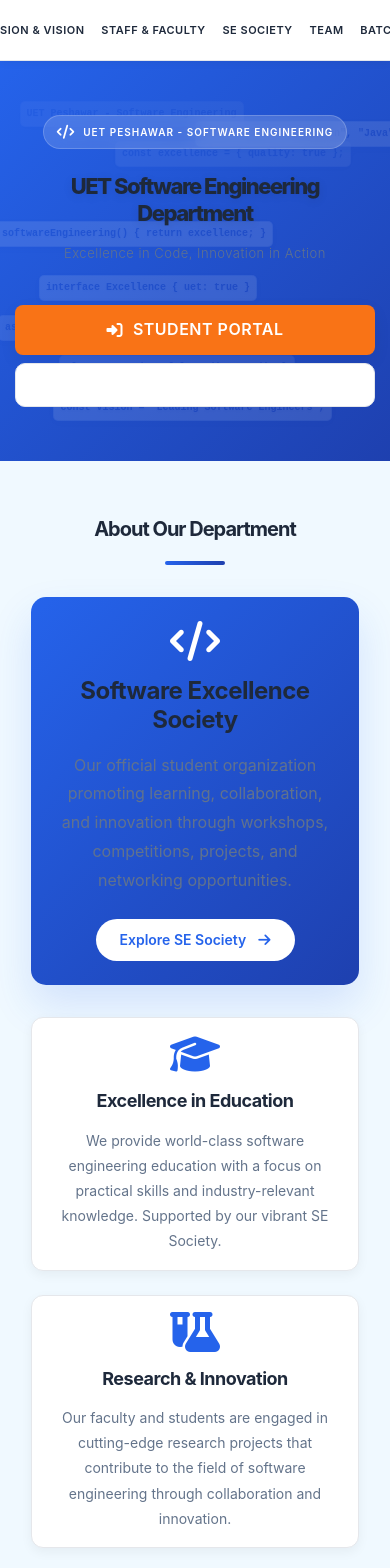
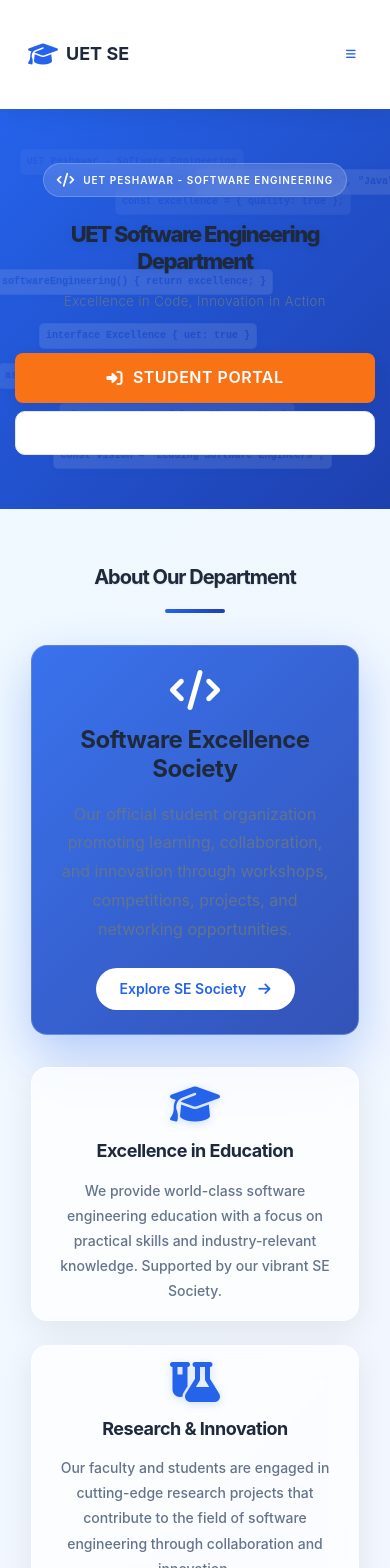
Before and after one commit to HamidKhan1001/Software_eng_uet, a React (Create React App) app in the folder software/: page / in a window 390 px wide. Shown: the top 1568 px of the page. Built offline with nearby package versions, Linux system fonts and the light colour scheme; no server answers.

Commit message:
feat: add glassmorphism, improve text visibility, enhance hamburger menu and home page styling

```diff
--- a/software/src/pages/Home.js
+++ b/software/src/pages/Home.js
@@ -1,9 +1,10 @@
-import React, { useEffect } from "react";
+import React, { useEffect, useState } from "react";
 import { Link, useNavigate } from "react-router-dom";
 import "../styles/home.css";
 
 export default function Home() {
   const navigate = useNavigate();
+  const [menuOpen, setMenuOpen] = useState(false);
 
   // Scroll animation observer
   useEffect(() => {
@@ -70,8 +71,16 @@ export default function Home() {
 
   return (
     <div className="home-page">
-      {/* Navigation Links */}
+      {/* Navigation Bar with Hamburger */}
       <nav className="home-nav">
+        <div className="nav-container">
+          <div className="nav-brand">
+            <i className="fas fa-graduation-cap"></i>
+            <span>UET SE</span>
+          </div>
+
+          {/* Desktop Navigation */}
+          <div className="nav-links-desktop">
             <button onClick={() => scrollToSection("about")}>About Us</button>
             <button onClick={() => scrollToSection("motive")}>Mission & Vision</button>
             <button onClick={() => scrollToSection("staff")}>Staff & Faculty</button>
@@ -79,6 +88,30 @@ export default function Home() {
             <button onClick={() => scrollToSection("team")}>Team</button>
             <button onClick={() => scrollToSection("batches")}>Batches</button>
             <button onClick={() => scrollToSection("contact")}>Contact</button>
+          </div>
+
+          {/* Hamburger Button */}
+          <button
+            className="hamburger-menu"
+            onClick={() => setMenuOpen(!menuOpen)}
+            aria-label="Toggle menu"
+          >
+            <i className={`fas fa-${menuOpen ? 'times' : 'bars'}`}></i>
+          </button>
+
+          {/* Mobile Navigation */}
+          {menuOpen && (
+            <div className="nav-links-mobile">
+              <button onClick={() => { scrollToSection("about"); setMenuOpen(false); }}>About Us</button>
+              <button onClick={() => { scrollToSection("motive"); setMenuOpen(false); }}>Mission & Vision</button>
+              <button onClick={() => { scrollToSection("staff"); setMenuOpen(false); }}>Staff & Faculty</button>
+              <button onClick={() => { navigate("/se-society"); setMenuOpen(false); }}>SE Society</button>
+              <button onClick={() => { scrollToSection("team"); setMenuOpen(false); }}>Team</button>
+              <button onClick={() => { scrollToSection("batches"); setMenuOpen(false); }}>Batches</button>
+              <button onClick={() => { scrollToSection("contact"); setMenuOpen(false); }}>Contact</button>
+            </div>
+          )}
+        </div>
       </nav>
 
       {/* Hero Section */}
@@ -223,20 +256,33 @@ export default function Home() {
           <div className="team-grid">
             {teamMembers.map((member, idx) => {
               const imagePath = getImagePath(member.name);
+              const initials = member.name.split(' ').map(n => n[0]).join('').toUpperCase();
               return (
-                <div key={idx} className="team-member">
-                  <div className="member-photo">
-                    <img src={imagePath} alt={member.name} style={{width: "100%", height: "100%", objectFit: "cover"}} onError={(e) => {e.target.style.display = "none"; if(e.target.nextElementSibling) e.target.nextElementSibling.style.display = "flex";}} />
-                    <i className="fas fa-user-circle" style={{display: "none", fontSize: "60px"}}></i>
+                <div key={idx} className="team-card">
+                  <div className="team-card-image">
+                    <img
+                      src={imagePath}
+                      alt={member.name}
+                      style={{width: "100%", height: "100%", objectFit: "cover"}}
+                      onError={(e) => {
+                        e.target.style.display = "none";
+                        if(e.target.nextElementSibling) {
+                          e.target.nextElementSibling.style.display = "flex";
+                        }
+                      }}
+                    />
+                    <div className="member-avatar-fallback" style={{display: "none", width: "100%", height: "100%", background: `linear-gradient(135deg, #2563eb, #1e40af)`, alignItems: "center", justifyContent: "center", fontSize: "2rem", color: "white", fontWeight: "bold"}}>
+                      {initials}
                     </div>
-                  <h3>{member.name}</h3>
+                  </div>
+                  <h4>{member.name}</h4>
                   <p className="member-role">{member.role}</p>
                 </div>
               );
             })}
           </div>
-          <p className="team-note">
-            📸 Add photos to <code>src/assets/members/</code> with names like <code>malak-saad-khan.jpg</code>
+          <p className="team-note" style={{textAlign: "center", marginTop: "2rem", color: "var(--text-secondary)", fontSize: "13px"}}>
+            📸 Add photos to <code style={{background: "var(--light)", padding: "2px 6px", borderRadius: "4px"}}>public/assets/members/</code> with names like <code style={{background: "var(--light)", padding: "2px 6px", borderRadius: "4px"}}>HamidNaeem.jpeg</code>
           </p>
         </div>
       </section>
--- a/software/src/styles/global.css
+++ b/software/src/styles/global.css
@@ -44,6 +44,7 @@
   margin: 0;
   padding: 0;
   box-sizing: border-box;
+  transition: background-color 0.3s ease, border-color 0.3s ease, color 0.3s ease;
 }
 
 html {
@@ -78,16 +79,19 @@ h1, h2, h3, h4, h5, h6 {
   line-height: 1.2;
   margin-bottom: var(--spacing-md);
   color: var(--text-primary);
+  text-rendering: optimizeLegibility;
 }
 
 h1 {
   font-size: clamp(28px, 6vw, 48px);
   letter-spacing: -1.5px;
+  text-shadow: 0 1px 3px rgba(0, 0, 0, 0.1);
 }
 
 h2 {
   font-size: clamp(24px, 5vw, 40px);
   letter-spacing: -1px;
+  text-shadow: 0 1px 2px rgba(0, 0, 0, 0.08);
 }
 
 h3 {
@@ -97,6 +101,10 @@ h3 {
 
 h4 {
   font-size: 18px;
+}
+
+p, a, label, button, span {
+  color: var(--text-primary);
 }
 
 h5 {
--- a/software/src/styles/home.css
+++ b/software/src/styles/home.css
@@ -1,4 +1,4 @@
-/* Home Page - Professional & Responsive */
+/* Home Page - Professional & Responsive with Glassmorphism */
 
 :root {
   --primary: #2563eb;
@@ -11,6 +11,8 @@
   --border: #e0e7ff;
   --shadow: 0 10px 30px rgba(37, 99, 235, 0.1);
   --shadow-lg: 0 20px 40px rgba(37, 99, 235, 0.15);
+  --glassmorphism-bg: rgba(255, 255, 255, 0.7);
+  --glassmorphism-border: rgba(255, 255, 255, 0.3);
 }
 
 * {
@@ -241,7 +243,7 @@
   border: none;
   border-radius: 10px;
   cursor: pointer;
-  transition: all 0.3s ease;
+  transition: all 0.4s cubic-bezier(0.25, 0.46, 0.45, 0.94);
   text-decoration: none;
   display: inline-flex;
   align-items: center;
@@ -275,20 +277,47 @@
 
 /* ===== HOME NAVIGATION ===== */
 .home-nav {
-  background: white;
-  padding: 1.5rem;
-  display: flex;
-  justify-content: center;
-  gap: 2rem;
-  flex-wrap: wrap;
-  border-bottom: 1px solid var(--border);
-  box-shadow: 0 2px 8px rgba(0, 0, 0, 0.05);
+  background: rgba(255, 255, 255, 0.85);
+  backdrop-filter: blur(10px);
+  border-bottom: 1px solid var(--glassmorphism-border);
+  box-shadow: 0 4px 20px rgba(0, 0, 0, 0.08);
   position: sticky;
   top: 0;
   z-index: 100;
+  transition: all 0.3s ease;
 }
 
-.home-nav button {
+.nav-container {
+  max-width: 1400px;
+  margin: 0 auto;
+  padding: 1.5rem;
+  display: flex;
+  justify-content: space-between;
+  align-items: center;
+  position: relative;
+}
+
+.nav-brand {
+  display: flex;
+  align-items: center;
+  gap: 0.5rem;
+  font-weight: 700;
+  font-size: 18px;
+  color: var(--primary);
+}
+
+.nav-brand i {
+  font-size: 24px;
+}
+
+.nav-links-desktop {
+  display: flex;
+  gap: 2rem;
+  align-items: center;
+}
+
+.nav-links-desktop button,
+.nav-links-mobile button {
   background: none;
   border: none;
   color: var(--text-primary);
@@ -296,17 +325,19 @@
   font-size: 14px;
   cursor: pointer;
   padding: 0.5rem 1rem;
-  transition: all 0.3s ease;
+  transition: all 0.3s cubic-bezier(0.25, 0.46, 0.45, 0.94);
   position: relative;
   text-transform: uppercase;
   letter-spacing: 0.5px;
 }
 
-.home-nav button:hover {
+.nav-links-desktop button:hover,
+.nav-links-mobile button:hover {
   color: var(--primary);
 }
 
-.home-nav button::after {
+.nav-links-desktop button::after,
+.nav-links-mobile button::after {
   content: "";
   position: absolute;
   bottom: -2px;
@@ -318,8 +349,66 @@
   transition: width 0.3s ease;
 }
 
-.home-nav button:hover::after {
+.nav-links-desktop button:hover::after,
+.nav-links-mobile button:hover::after {
   width: 100%;
+}
+
+.hamburger-menu {
+  display: none;
+  background: none;
+  border: none;
+  font-size: 24px;
+  color: var(--primary);
+  cursor: pointer;
+  padding: 0.5rem;
+  transition: all 0.3s cubic-bezier(0.25, 0.46, 0.45, 0.94);
+  border-radius: 8px;
+}
+
+.hamburger-menu:hover {
+  color: var(--secondary);
+  background: rgba(37, 99, 235, 0.1);
+  transform: scale(1.1);
+}
+
+.nav-links-mobile {
+  display: none;
+  position: absolute;
+  top: 100%;
+  left: 0;
+  right: 0;
+  background: var(--glassmorphism-bg);
+  backdrop-filter: blur(15px);
+  flex-direction: column;
+  gap: 0;
+  border-bottom: 1px solid var(--glassmorphism-border);
+  box-shadow: 0 8px 32px rgba(0, 0, 0, 0.12);
+  animation: slideDown 0.3s cubic-bezier(0.25, 0.46, 0.45, 0.94);
+}
+
+.nav-links-mobile button {
+  width: 100%;
+  text-align: left;
+  padding: 1rem 1.5rem;
+  border-bottom: 1px solid var(--border);
+  position: relative;
+  text-transform: uppercase;
+}
+
+.nav-links-mobile button:last-child {
+  border-bottom: none;
+}
+
+@keyframes slideDown {
+  from {
+    opacity: 0;
+    transform: translateY(-10px);
+  }
+  to {
+    opacity: 1;
+    transform: translateY(0);
+  }
 }
 
 /* ===== SECTIONS ===== */
@@ -356,17 +445,19 @@
 
 /* About Section */
 .about-section {
-  background: var(--light);
+  background: linear-gradient(135deg, var(--light), rgba(224, 231, 255, 0.4));
 }
 
 .se-intro-banner {
-  background: linear-gradient(135deg, var(--primary), var(--secondary));
+  background: linear-gradient(135deg, rgba(37, 99, 235, 0.9), rgba(30, 64, 175, 0.9));
+  backdrop-filter: blur(10px);
   padding: 3rem;
-  border-radius: 15px;
+  border-radius: 16px;
   color: white;
   margin-bottom: 3rem;
   text-align: center;
-  box-shadow: var(--shadow-lg);
+  box-shadow: 0 20px 50px rgba(37, 99, 235, 0.3);
+  border: 1px solid rgba(255, 255, 255, 0.2);
 }
 
 .se-intro-icon {
@@ -413,25 +504,28 @@
 }
 
 .about-card {
-  background: white;
+  background: var(--glassmorphism-bg);
+  backdrop-filter: blur(12px);
   padding: 2rem;
-  border-radius: 12px;
+  border-radius: 16px;
   text-align: center;
-  transition: all 0.3s ease;
-  border: 1px solid var(--border);
-  box-shadow: 0 4px 12px rgba(0, 0, 0, 0.05);
+  transition: all 0.4s cubic-bezier(0.25, 0.46, 0.45, 0.94);
+  border: 1px solid var(--glassmorphism-border);
+  box-shadow: 0 8px 32px rgba(0, 0, 0, 0.08);
 }
 
 .about-card:hover {
-  transform: translateY(-5px);
-  box-shadow: var(--shadow-lg);
+  transform: translateY(-8px);
+  box-shadow: 0 20px 50px rgba(37, 99, 235, 0.2);
   border-color: var(--primary);
+  background: rgba(255, 255, 255, 0.95);
 }
 
 .card-icon {
   font-size: 40px;
   color: var(--primary);
   margin-bottom: 1rem;
+  filter: drop-shadow(0 2px 4px rgba(37, 99, 235, 0.2));
 }
 
 .about-card h3 {
@@ -445,22 +539,25 @@
   color: var(--text-secondary);
   font-size: 14px;
   line-height: 1.8;
+  font-weight: 500;
 }
 
 /* Team Section */
 .team-grid {
   display: grid;
-  grid-template-columns: repeat(auto-fit, minmax(200px, 1fr));
+  grid-template-columns: repeat(auto-fit, minmax(180px, 1fr));
   gap: 2rem;
 }
 
 .team-card {
   text-align: center;
-  transition: all 0.3s ease;
-  background: white;
+  transition: all 0.4s cubic-bezier(0.25, 0.46, 0.45, 0.94);
+  background: var(--glassmorphism-bg);
+  backdrop-filter: blur(12px);
   padding: 1.5rem;
-  border-radius: 12px;
-  box-shadow: 0 4px 12px rgba(0, 0, 0, 0.05);
+  border-radius: 16px;
+  box-shadow: 0 8px 32px rgba(0, 0, 0, 0.08);
+  border: 1px solid var(--glassmorphism-border);
 }
 
 .team-card-image {
@@ -475,6 +572,7 @@
   font-size: 32px;
   color: white;
   overflow: hidden;
+  box-shadow: 0 8px 24px rgba(37, 99, 235, 0.25);
 }
 
 .team-card img {
@@ -484,8 +582,10 @@
 }
 
 .team-card:hover {
-  transform: translateY(-5px);
-  box-shadow: var(--shadow-lg);
+  transform: translateY(-10px);
+  box-shadow: 0 20px 50px rgba(37, 99, 235, 0.2);
+  border-color: var(--primary);
+  background: rgba(255, 255, 255, 0.95);
 }
 
 .team-card h4 {
@@ -493,12 +593,14 @@
   font-weight: 700;
   color: var(--text-primary);
   margin-bottom: 0.5rem;
+  text-shadow: 0 1px 2px rgba(0, 0, 0, 0.05);
 }
 
 .team-card p {
   font-size: 13px;
   color: var(--primary);
   font-weight: 600;
+  text-shadow: 0 1px 2px rgba(0, 0, 0, 0.05);
 }
 
 /* Batches Section */
@@ -513,24 +615,28 @@
 }
 
 .batch-card {
-  background: white;
+  background: var(--glassmorphism-bg);
+  backdrop-filter: blur(12px);
   padding: 2rem;
-  border-radius: 12px;
-  border: 2px solid var(--border);
+  border-radius: 16px;
+  border: 1px solid var(--glassmorphism-border);
   text-align: center;
-  transition: all 0.3s ease;
+  transition: all 0.4s cubic-bezier(0.25, 0.46, 0.45, 0.94);
+  box-shadow: 0 8px 32px rgba(0, 0, 0, 0.08);
 }
 
 .batch-card:hover {
   border-color: var(--primary);
-  box-shadow: var(--shadow-lg);
-  transform: translateY(-5px);
+  box-shadow: 0 20px 50px rgba(37, 99, 235, 0.2);
+  transform: translateY(-8px);
+  background: rgba(255, 255, 255, 0.95);
 }
 
 .batch-number {
   font-size: 36px;
   font-weight: 800;
   background: linear-gradient(135deg, var(--primary), var(--secondary));
+  background-clip: text;
   -webkit-background-clip: text;
   -webkit-text-fill-color: transparent;
   margin-bottom: 1rem;
@@ -550,19 +656,21 @@
 }
 
 .staff-card {
-  background: white;
+  background: var(--glassmorphism-bg);
+  backdrop-filter: blur(12px);
   padding: 2rem;
-  border-radius: 12px;
-  border: 1px solid var(--border);
+  border-radius: 16px;
+  border: 1px solid var(--glassmorphism-border);
   text-align: center;
-  transition: all 0.3s ease;
-  box-shadow: 0 4px 12px rgba(0, 0, 0, 0.05);
+  transition: all 0.4s cubic-bezier(0.25, 0.46, 0.45, 0.94);
+  box-shadow: 0 8px 32px rgba(0, 0, 0, 0.08);
 }
 
 .staff-card:hover {
-  transform: translateY(-5px);
-  box-shadow: var(--shadow-lg);
+  transform: translateY(-8px);
+  box-shadow: 0 20px 50px rgba(37, 99, 235, 0.2);
   border-color: var(--primary);
+  background: rgba(255, 255, 255, 0.95);
 }
 
 .staff-avatar {
@@ -652,12 +760,96 @@
   object-fit: cover;
 }
 
+/* Team Section */
+.team-section {
+  background: linear-gradient(135deg, rgba(240, 249, 255, 0.5), rgba(224, 231, 255, 0.3));
+}
+
+.team-intro {
+  text-align: center;
+  color: var(--text-secondary);
+  font-size: 16px;
+  margin-bottom: 3rem;
+  font-weight: 500;
+  letter-spacing: 0.3px;
+}
+
+.team-note {
+  text-align: center;
+  color: var(--text-secondary);
+  font-size: 13px;
+  margin-top: 2rem;
+}
+
+.team-note code {
+  background: var(--light);
+  padding: 3px 8px;
+  border-radius: 6px;
+  font-family: var(--font-family);
+  color: var(--primary);
+  font-weight: 600;
+}
+
+.member-avatar-fallback {
+  font-weight: bold !important;
+  letter-spacing: 1px;
+}
+
+/* Motive Section */
+.motive-section {
+  background: linear-gradient(135deg, rgba(240, 249, 255, 0.6), rgba(224, 231, 255, 0.4));
+}
+
+.motive-content {
+  display: grid;
+  grid-template-columns: repeat(auto-fit, minmax(300px, 1fr));
+  gap: 2rem;
+}
+
+.motive-card {
+  background: var(--glassmorphism-bg);
+  backdrop-filter: blur(12px);
+  padding: 2.5rem;
+  border-radius: 16px;
+  border: 1px solid var(--glassmorphism-border);
+  text-align: center;
+  transition: all 0.4s cubic-bezier(0.25, 0.46, 0.45, 0.94);
+  box-shadow: 0 8px 32px rgba(0, 0, 0, 0.08);
+}
+
+.motive-card:hover {
+  transform: translateY(-8px);
+  box-shadow: 0 20px 50px rgba(37, 99, 235, 0.2);
+  border-color: var(--primary);
+  background: rgba(255, 255, 255, 0.95);
+}
+
+.motive-icon {
+  font-size: 3rem;
+  color: var(--primary);
+  margin-bottom: 1rem;
+}
+
+.motive-card h3 {
+  font-size: 20px;
+  color: var(--text-primary);
+  margin-bottom: 1rem;
+  font-weight: 700;
+}
+
+.motive-card p {
+  color: var(--text-secondary);
+  font-size: 15px;
+  line-height: 1.8;
+}
+
 /* Footer */
 .footer {
-  background: var(--dark);
+  background: linear-gradient(135deg, var(--dark), rgba(30, 41, 59, 0.95));
   color: white;
   padding: 60px 20px 20px;
   margin-top: 80px;
+  box-shadow: 0 -10px 30px rgba(0, 0, 0, 0.15);
 }
 
 .footer-grid {
@@ -676,6 +868,7 @@
   margin-bottom: 1.5rem;
   font-size: 16px;
   font-weight: 700;
+  text-shadow: 0 1px 2px rgba(0, 0, 0, 0.2);
 }
 
 .footer-section ul {
@@ -712,21 +905,23 @@
 .social-links button {
   width: 40px;
   height: 40px;
-  background: rgba(255, 255, 255, 0.1);
+  background: rgba(255, 255, 255, 0.15);
   border: none;
   border-radius: 50%;
   color: white;
   font-size: 18px;
   cursor: pointer;
-  transition: all 0.3s ease;
+  transition: all 0.4s cubic-bezier(0.25, 0.46, 0.45, 0.94);
   display: flex;
   align-items: center;
   justify-content: center;
+  text-shadow: 0 1px 2px rgba(0, 0, 0, 0.2);
 }
 
 .social-links button:hover {
   background: var(--primary);
   transform: translateY(-3px);
+  box-shadow: 0 8px 16px rgba(37, 99, 235, 0.3);
 }
 
 .footer-bottom {
@@ -739,23 +934,21 @@
 
 /* ===== RESPONSIVE DESIGN ===== */
 @media (max-width: 768px) {
+  .hamburger-menu {
+    display: block;
+  }
+
+  .nav-links-desktop {
+    display: none;
+  }
+
+  .nav-links-mobile {
+    display: flex;
+  }
+
   .hero {
     min-height: 500px;
     padding: 40px 20px;
-  }
-
-  .home-nav {
-    padding: 0.75rem 0.5rem;
-    gap: 0.5rem;
-    flex-wrap: nowrap;
-    overflow-x: auto;
-  }
-
-  .home-nav button {
-    font-size: 12px;
-    padding: 0.35rem 0.6rem;
-    white-space: nowrap;
-    flex-shrink: 0;
   }
 
   .section {
```
Also changed, not shown: software/src/styles/se-society.css (+36 -19 lines), software/public/assets/members/README.md (added). Lines whose indentation alone changed are shown as unchanged.
